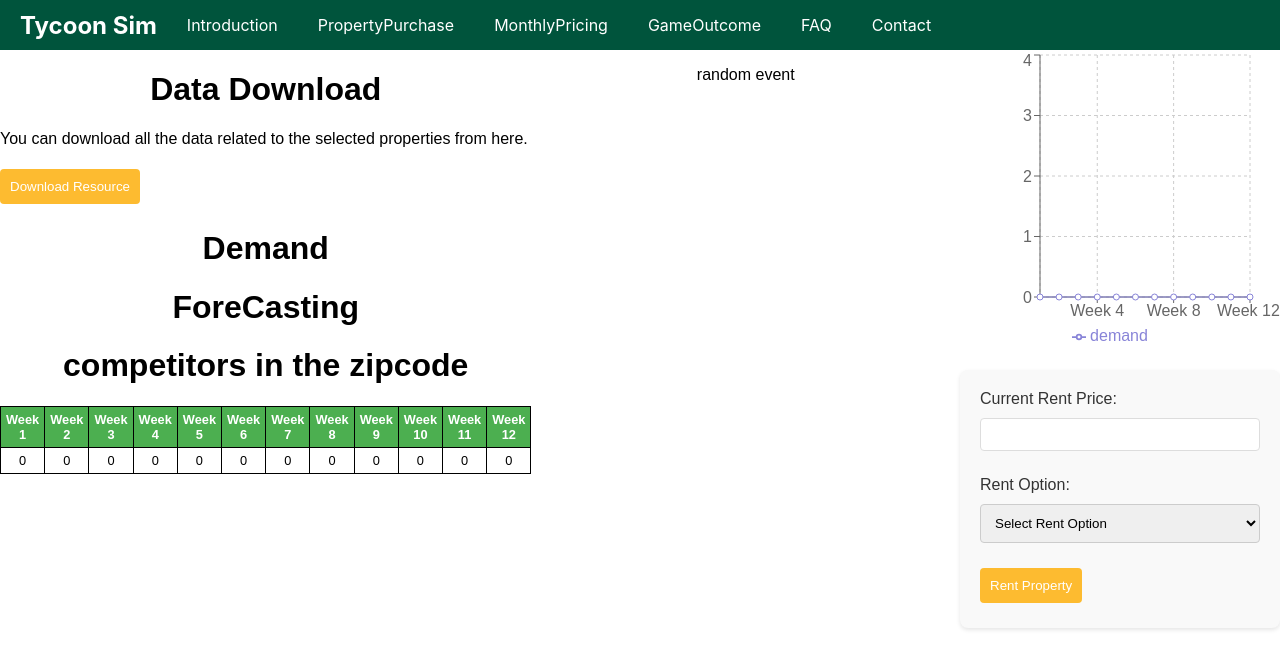
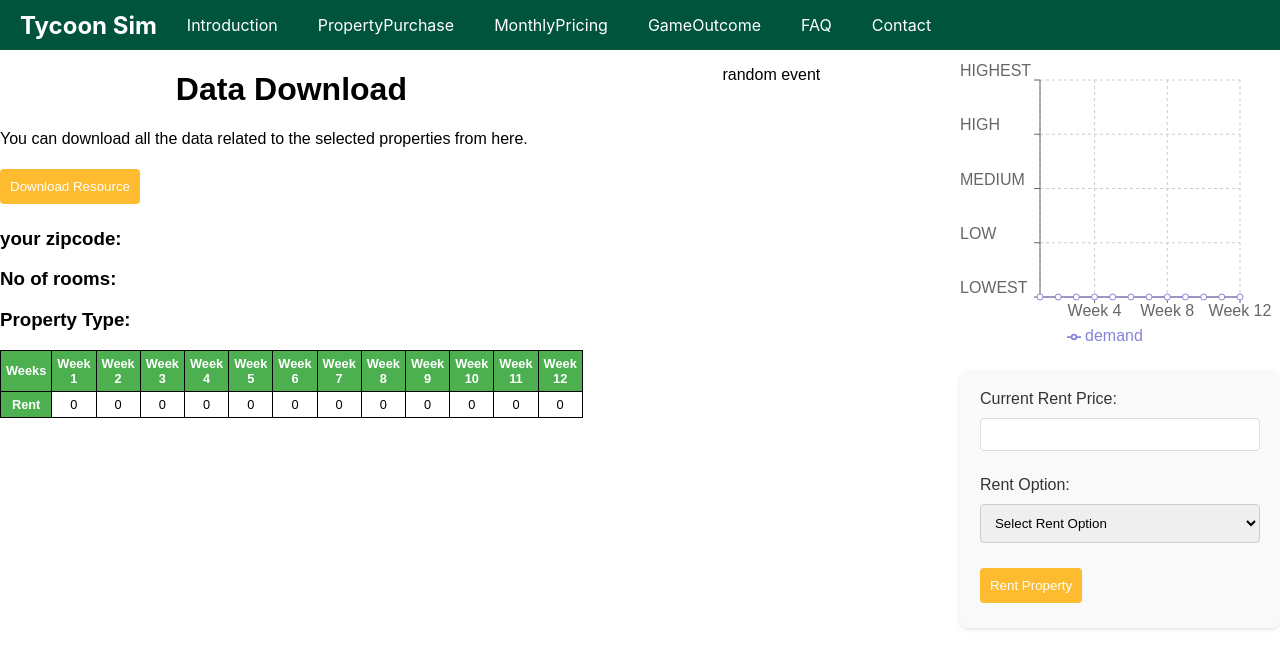
Before and after one commit to Devenvaruv/tycoonsimulator, a React (Create React App) app: page /monthly-pricing in a window 1280 px wide. Shown: the top 668 px of the page. Built offline with nearby package versions, Linux system fonts and the light colour scheme.

Commit message:
fully functional: need to add API

```diff
--- a/src/components/DemandVsTimeGraph/DemandVsTimeGraph.js
+++ b/src/components/DemandVsTimeGraph/DemandVsTimeGraph.js
@@ -1,23 +1,44 @@
 import React from 'react';
 import { LineChart, Line, XAxis, YAxis, CartesianGrid, Tooltip, Legend, ResponsiveContainer } from 'recharts';
 
+
+const demandLevels = {
+  100000: 'HIGHEST',
+  75000: 'HIGH',
+  50000: 'MEDIUM',
+  25000: 'LOW',
+  0: 'LOWEST'
+};
+
+const CustomYAxisTick = ({ y, payload }) => {
+  const level = demandLevels[payload.value];
+  return (
+    <g transform={`translate(${0},${y})`}>
+      <text x={0} y={0} dy={-4} textAnchor="right" fill="#666">
+        {level ? level : payload.value}
+      </text>
+    </g>
+  );
+};
+
 const DemandVsTimeGraph = ({ data }) => { // Accept data as a prop
   // The data prop will be used directly in the LineChart component
+  const tickValues = [0, 25000, 50000, 75000, 100000];
 
   return (
     <ResponsiveContainer width="100%" height={300}>
       <LineChart
         data={data}
         margin={{
-          top: 5,
-          right: 30,
+          top: 30,
+          right: 40,
           left: 20,
           bottom: 5,
         }}
       >
         <CartesianGrid strokeDasharray="3 3" />
         <XAxis dataKey="time" />
-        <YAxis />
+        <YAxis tick={<CustomYAxisTick />} ticks={tickValues} />
         <Tooltip />
         <Legend />
         <Line type="monotone" dataKey="demand" stroke="#8884d8" activeDot={{ r: 8 }} />
--- a/src/components/HorizontalTable/HorizontalTable.js
+++ b/src/components/HorizontalTable/HorizontalTable.js
@@ -10,6 +10,7 @@ const HorizontalTable = ({ data }) => { // Accept data as a prop
     <table className="table-sm">
       <thead>
         <tr>
+          <th className="th-td-sm"> Weeks</th>
           {weeks.map((week, index) => (
             <th key={index} className="th-td-sm">{week}</th>
           ))}
@@ -17,6 +18,7 @@ const HorizontalTable = ({ data }) => { // Accept data as a prop
       </thead>
       <tbody>
         <tr>
+          <th className="th-td-sm"> Rent</th>
           {data.map((income, index) => (
             <td key={index} className="th-td-sm">{income}</td>
           ))}
--- a/src/components/PropertySellForm/PropertySellForm.js
+++ b/src/components/PropertySellForm/PropertySellForm.js
@@ -1,12 +1,12 @@
 import React, { useState } from 'react';
-import { useNavigate } from 'react-router-dom';
+
 
 const PropertySellForm = ({ onSell }) => {
   // State for each input field
   const [currentRentPrice, setCurrentRentPrice] = useState('');
   const [rentOption, setRentOption] = useState('');
   const [error, setError] = useState('');
-  const navigate = useNavigate();
+
 
   // Handle the form submission
   const handleSubmit = (event) => {
@@ -22,6 +22,11 @@ const PropertySellForm = ({ onSell }) => {
       return;
     }
 
+    if ((currentRentPrice < 1) || (currentRentPrice > 10000)){
+      setError("Please enter rent between 0 and 10000");
+      return;
+    }
+
     setError('');
 
     const propertySellData = {
@@ -30,9 +35,6 @@ const PropertySellForm = ({ onSell }) => {
     };
 
     onSell(propertySellData); // Pass the data back up to the parent component
-
-    // Add navigation if needed
-    // navigate('/some-route');
     setCurrentRentPrice('');
   };
 
--- a/src/pages/MonthlyPricing/MonthlyPricing.js
+++ b/src/pages/MonthlyPricing/MonthlyPricing.js
@@ -11,16 +11,15 @@ import { GameDataContext } from '../../utils/GameDataContext';
 
 const MonthlyPricing = ({ onPriceUpdate, onTogglePredatoryPricing, gameData }) => {
   const [monthlyPrice, setMonthlyPrice] = useState('');
-  const [isPredatoryPricing, setIsPredatoryPricing] = useState(false);
-  const [revenue, setRevenue] = useState(10000);
-  const [cost, setCost] = useState(0);
   const [propertyData, setPropertyData] = useState(null);
   const [weeklyRentData, setWeeklyRentData] = useState(Array(12).fill(0));
   const [currentWeekIndex, setCurrentWeekIndex] = useState(0);
   const {currentGameData} = useContext(GameDataContext);
   const navigate = useNavigate();
   const [showCongratsModal, setShowCongratsModal] = useState(false);
-const [userName, setUserName] = useState('');
+  const [userName, setUserName] = useState('');
+  const [demandFactors, setDemandFactors] = useState(Array(12).fill(1));
+  const [weeklyPrices, setWeeklyPrices] = useState(Array(12).fill(0));
 
 
   const handlePriceChange = (event) => {
@@ -38,6 +37,10 @@ const [userName, setUserName] = useState('');
   };
 
   const handleModalClose = () => {
+    if(!userName){
+      alert('Please enter a username');
+      return;
+    }
     setShowCongratsModal(false);
     navigate('/game-outcome', { state: { userName } }); // Pass userName in state if needed
   };
@@ -63,14 +66,35 @@ const [userName, setUserName] = useState('');
   // } else {
   //   console.error('Invalid week index:', weekIndex);
   // }
-  if (currentWeekIndex < weeklyRentData.length) {
+  if (currentWeekIndex < weeklyRentData.length - 1) {
+
+    const randomDemandFactor = Math.floor(Math.random() * 11);
+
+    const weeklyScore = parseFloat(data.currentRentPrice) * randomDemandFactor;
+
+
+
     const updatedWeeklyRentData = [...weeklyRentData];
-    updatedWeeklyRentData[currentWeekIndex] = parseFloat(data.currentRentPrice) || 0;
+    updatedWeeklyRentData[currentWeekIndex] = weeklyScore;
+
+    const updatedWeeklyPrices = [...weeklyPrices];
+    updatedWeeklyPrices[currentWeekIndex] = data.currentRentPrice;
+
+    const updatedDemandFactors = [...demandFactors];
+    updatedDemandFactors[currentWeekIndex] = randomDemandFactor;
+
+
     setWeeklyRentData(updatedWeeklyRentData);
-    console.log("devebe" ,currentGameData)
+    setWeeklyPrices(updatedWeeklyPrices);
+    setDemandFactors(updatedDemandFactors);
+    setCurrentWeekIndex(currentWeekIndex + 1);
+
+
+
+
 
     // Move to the next week
-    setCurrentWeekIndex(currentWeekIndex + 1);
+
   } else {
     setShowCongratsModal(true);
 
@@ -92,6 +116,14 @@ const [userName, setUserName] = useState('');
   //   setRevenue(calculatedRevenue);
   // };
 
+  // const demandCategories = (score) => {
+  //   if (score >= 8000) return 'VERY HIGH';
+  //   if (score >= 6000) return 'HIGH';
+  //   if (score >= 4000) return 'MEDIUM';
+  //   if (score >= 2000) return 'LOW';
+  //   return 'VERY LOW';
+  // };
+
   const graphData = weeklyRentData.map((rent, index) => ({ time: `Week ${index + 1}`, demand: rent }));
 
   // Render the interface
@@ -104,16 +136,14 @@ const [userName, setUserName] = useState('');
           <h1>Data Download</h1>
           <p>You can download all the data related to the selected properties from here.</p>
           <DownloadDataButton filename="SelectedPropertyDetails.txt"/>
-          <h1>{currentGameData.zipCode}</h1>
-          <h3>{currentGameData.propertyType}</h3>
-          <h1>Demand</h1>
+          <h3>your zipcode:{currentGameData.zipCode}</h3>
+          <h3>No of rooms: {currentGameData.numberOfRooms}</h3>
+          <h3>Property Type:{currentGameData.propertyType}</h3>
+          {/* <h1>Demand</h1>
           <h1>ForeCasting</h1>
-          <h1> competitors in the zipcode</h1>
-
-
-          <HorizontalTable data={weeklyRentData}/>
+          <h1> competitors in the zipcode</h1> */}
+          <HorizontalTable data={weeklyPrices}/>
         </div>
-
         <div>
           <p>random event</p>
         </div>
@@ -145,7 +175,6 @@ const [userName, setUserName] = useState('');
         </div>
       </div>
     )}
-
     </div>
   );
 };
```
Also changed, not shown: src/pages/MonthlyPricing/MonthlyPricing.css (line endings or trailing spaces).
